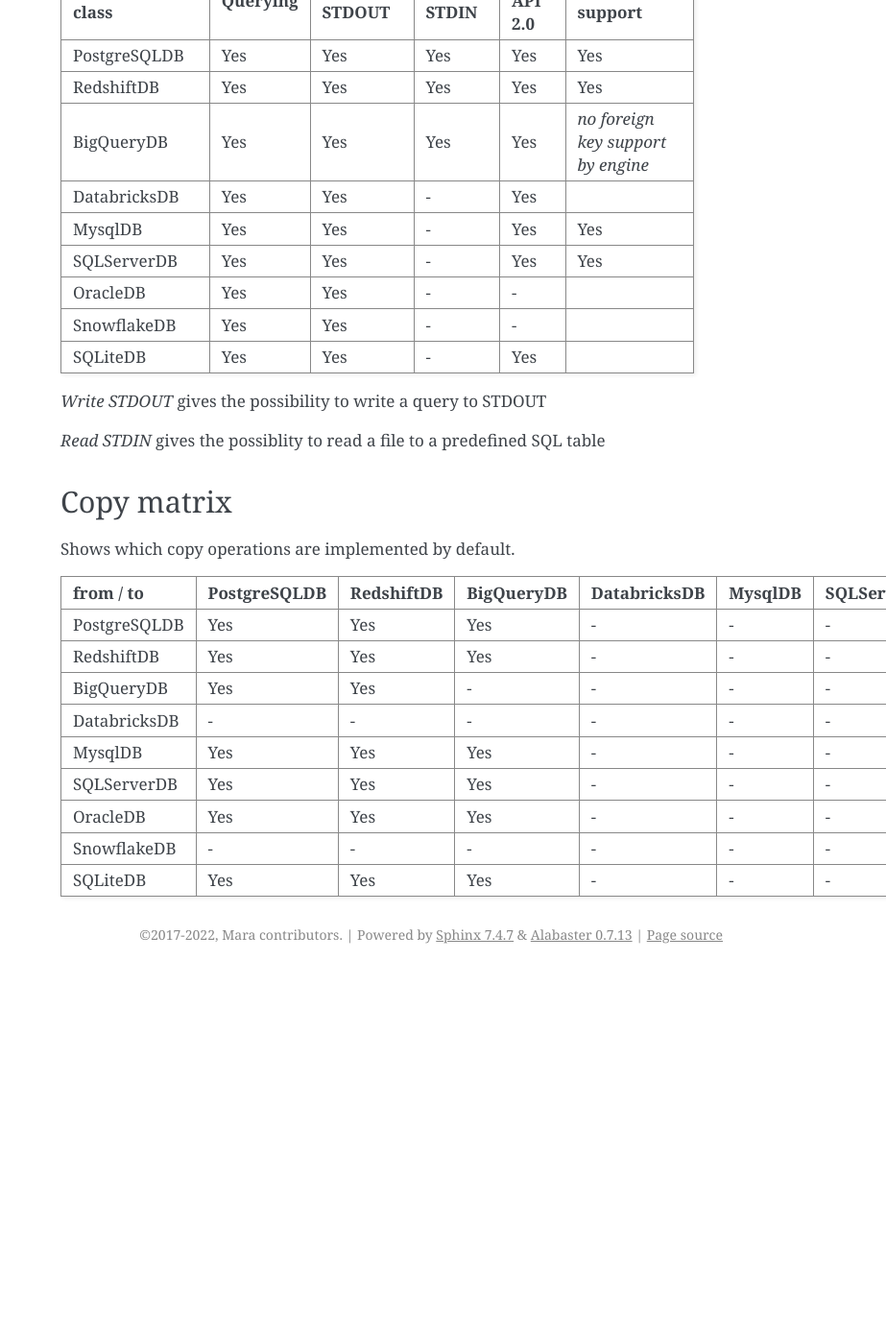
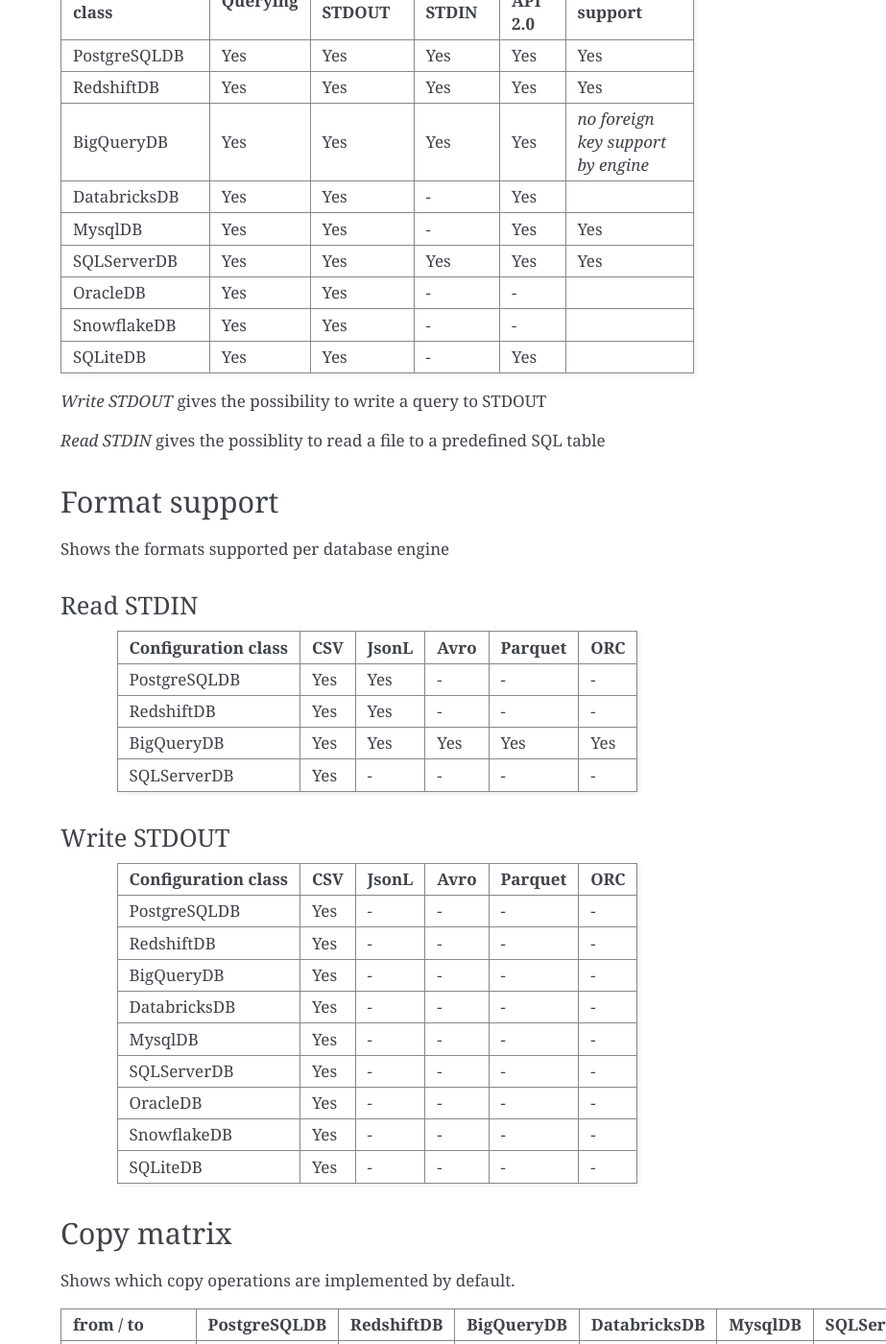
Before and after one commit to mara/mara-db, a Sphinx documentation site: the page built from docs/databases-overview.md, in a window 1280 px wide and 1400 px high, scrolled down 762 px. Shown: the whole window at 96% size, without its empty margins (357-1280 px from the left). Built offline with Sphinx 7.4.7, drawn with Linux system fonts in a browser that asks for light colours; before the commit the page ends 1775 px from its top, so only the background shows below that; some of the changed text lies outside the part shown.

Commit message:
fixes & update docs

```diff
--- a/docs/databases-overview.md
+++ b/docs/databases-overview.md
@@ -43,7 +43,7 @@
 | BigQueryDB          | Yes      | Yes          | Yes        | Yes        | *no foreign key support by engine*
 | DatabricksDB        | Yes      | Yes          | -          | Yes        |
 | MysqlDB             | Yes      | Yes          | -          | Yes        | Yes
-| SQLServerDB         | Yes      | Yes          | -          | Yes        | Yes
+| SQLServerDB         | Yes      | Yes          | Yes        | Yes        | Yes
 | OracleDB            | Yes      | Yes          | -          | -          |
 | SnowflakeDB         | Yes      | Yes          | -          | -          |
 | SQLiteDB            | Yes      | Yes          | -          | Yes        |
@@ -51,6 +51,36 @@
 *Write STDOUT* gives the possibility to write a query to STDOUT
 
 *Read STDIN* gives the possiblity to read a file to a predefined SQL table
+
+
+Format support
+--------------
+
+Shows the formats supported per database engine
+
+### Read STDIN
+
+| Configuration class | CSV | JsonL | Avro | Parquet | ORC |
+| ------------------- | ----| ----- | ---- | ------- | --- |
+| PostgreSQLDB        | Yes | Yes   | -    | -       | -   |
+| RedshiftDB          | Yes | Yes   | -    | -       | -   |
+| BigQueryDB          | Yes | Yes   | Yes  | Yes     | Yes |
+| SQLServerDB         | Yes | -     | -    | -       | -   |
+
+
+### Write STDOUT
+
+| Configuration class | CSV | JsonL | Avro | Parquet | ORC |
+| ------------------- | ----| ----- | ---- | ------- | --- |
+| PostgreSQLDB        | Yes | -     | -    | -       | -   |
+| RedshiftDB          | Yes | -     | -    | -       | -   |
+| BigQueryDB          | Yes | -     | -    | -       | -   |
+| DatabricksDB        | Yes | -     | -    | -       | -   |
+| MysqlDB             | Yes | -     | -    | -       | -   |
+| SQLServerDB         | Yes | -     | -    | -       | -   |
+| OracleDB            | Yes | -     | -    | -       | -   |
+| SnowflakeDB         | Yes | -     | -    | -       | -   |
+| SQLiteDB            | Yes | -     | -    | -       | -   |
 
 
 Copy matrix
```
Also changed, not shown: 1 other file.
